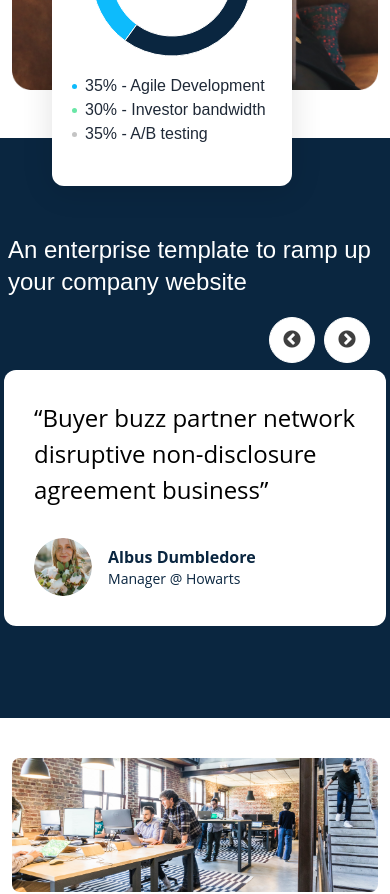
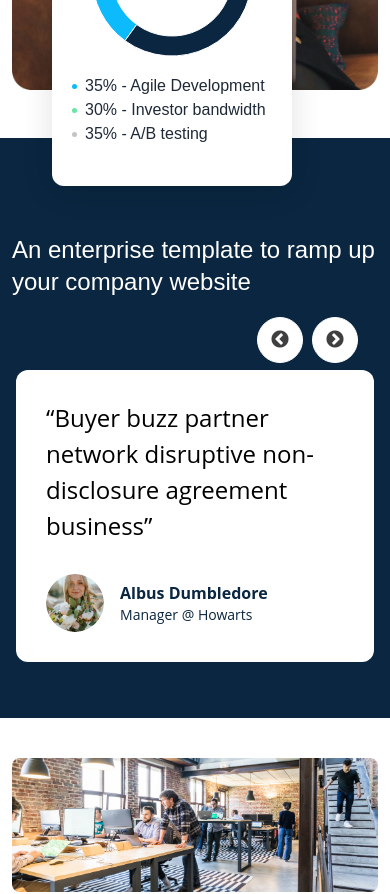
Before and after one commit to suman-chandra-barman/boldo, a React (Create React App) app: page / in a window 390 px wide. Shown: the part 4600-5494 px from the top of the page. Built offline with nearby package versions, Linux system fonts and the light colour scheme.

Commit message:
boldo project done

```diff
--- a/src/pages/Home/CallToAction/CallToAction.jsx
+++ b/src/pages/Home/CallToAction/CallToAction.jsx
@@ -4,7 +4,7 @@ const CallToAction = () => {
   return (
     <section className="max-w-[1200px] bg-[#0A2640] py-10 lg:py-[72px] mx-auto text-white md:rounded-xl relative z-[1] overflow-hidden">
       <div className="md:w-[715px] mx-auto">
-        <h4 className="text-3xl md:text-[48px] text-center md:leading-[50px] lg:leading-[72px]">
+        <h4 className="text-3xl px-3 md:text-[48px] text-center md:leading-[50px] lg:leading-[72px]">
           An enterprise template to ramp up your company website
         </h4>
         <form className="mt-[50px] md:flex justify-center gap-6 text-center">
@@ -13,7 +13,7 @@ const CallToAction = () => {
             placeholder="Your email address"
             className="md:text-xl px-3 md:px-8 py-2 md:py-3 rounded-[256px] lg:w-[370px] "
           />
-          <button className="bg-[#69E6A6] font-bold mt-2 md:mt-0 md:text-xl text-[#0A2640] rounded-[56px] px-4 md:px-7 lg:px-[56px] py-2 md:py-4 hover:bg-white">
+          <button className="bg-[#69E6A6] font-bold mt-2 md:mt-0 md:text-xl text-[#0A2640] rounded-[56px] px-3 md:px-7 lg:px-[56px] py-2 md:py-4 hover:bg-white">
             Start now
           </button>
         </form>
--- a/src/pages/Home/Testimonial/Testimonial.jsx
+++ b/src/pages/Home/Testimonial/Testimonial.jsx
@@ -3,9 +3,9 @@ import TestimonialCarousel from "./TestimonialCarousel";
 
 const Testimonial = () => {
   return (
-    <section className="bg-[#0A2640]">
+    <section className="bg-[#0A2640] px-3">
       <div className="max-w-[1100px] mx-auto text-white pb-5 md:pb-10 lg:pb-[96px]">
-        <h3 className="px-2 md:px-0 text-2xl md:text-3xl lg:text-5xl md:leading-[72px] font-Manrope max-w-[716px] pt-[96px] mb-[72px]">
+        <h3 className="md:px-0 text-2xl md:text-3xl lg:text-5xl md:leading-[72px] font-Manrope max-w-[716px] pt-[96px] mb-[72px]">
           An enterprise template to ramp up your company website
         </h3>
         <TestimonialCarousel />
```
